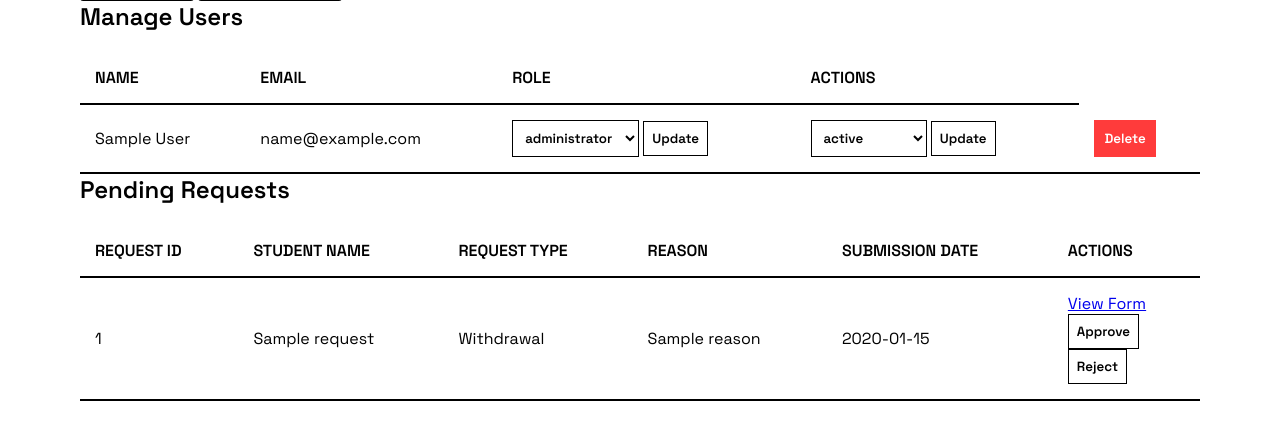
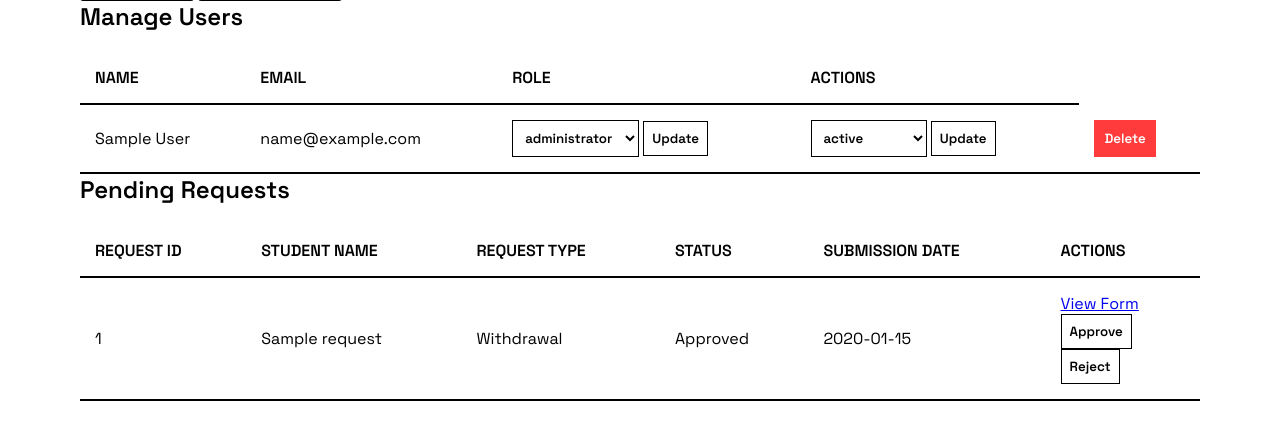
Before and after one commit to gnguyen2/Chilliwack, a Flask app: template templates/admindashboard.html in a window 1280 px wide. Shown: the part 255-695 px from the top of the page. Run offline with Flask 3, Linux system fonts and the light colour scheme; tables that the repository leaves empty hold one stand-in row (values such as "Sample post"); the template is opened without the code that fills it: values that come from a table or form of the project are taken from there, most other values are stand-ins (such as "Sample title", 1, 10 or a date in 2020).

Commit message:
Changed the reason column to status

```diff
--- a/models.py
+++ b/models.py
@@ -49,7 +49,7 @@ class Request(db.Model):
     semester = db.Column(db.String(20), nullable=True)  # Optional fields depending on type
     year = db.Column(db.Integer, nullable=True)
     details = db.Column(db.Text, nullable=True)  # Stores extra info like dropped courses
-    status = db.Column(db.String(50), default="draft")  # draft, pending, approved, rejected
+    status = db.Column(db.String(50), default="pending")  # pending, approved, rejected
     pdf_path = db.Column(db.String(255))  # Stores the generated PDF path
 
     approvals = db.relationship("ApprovalProcess", back_populates="request", cascade="all, delete-orphan")
--- a/templates/admindashboard.html
+++ b/templates/admindashboard.html
@@ -71,7 +71,7 @@
             <th>Request ID</th>
             <th>Student Name</th>
             <th>Request Type</th>
-            <th>Reason</th>
+            <th>Status</th>
             <th>Submission Date</th>
             <th>Actions</th>
         </tr>
@@ -80,7 +80,15 @@
             <td>{{ request.id }}</td>
             <td>{{ request.student_name }}</td>
             <td>{{ "RCL" if request.is_rcl else "Withdrawal" }}</td>
-            <td>{{ request.reason }}</td>
+            <td>
+                {% if request.status == 'approved' %}
+                Approved
+                {% elif request.status == 'rejected' %}
+                Rejected
+                {% else %}
+                Pending
+                {% endif %}
+            </td>
             <td>{{ request.submission_date.strftime('%Y-%m-%d') }}</td>
             <td>
                 <a href="{{ url_for('admin.view_request', request_id=request.id) }}" class="view-button">View Form</a>
```
